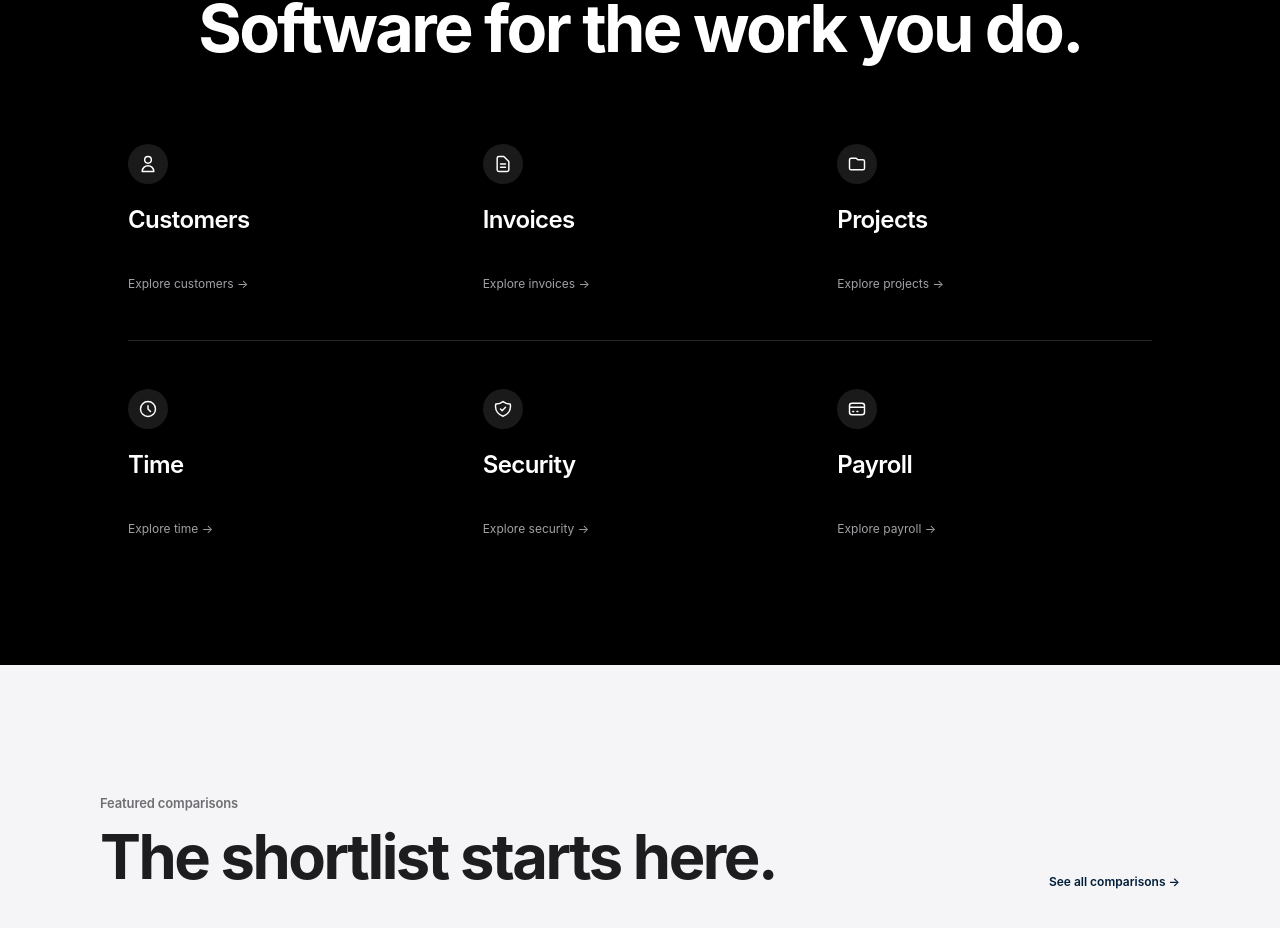
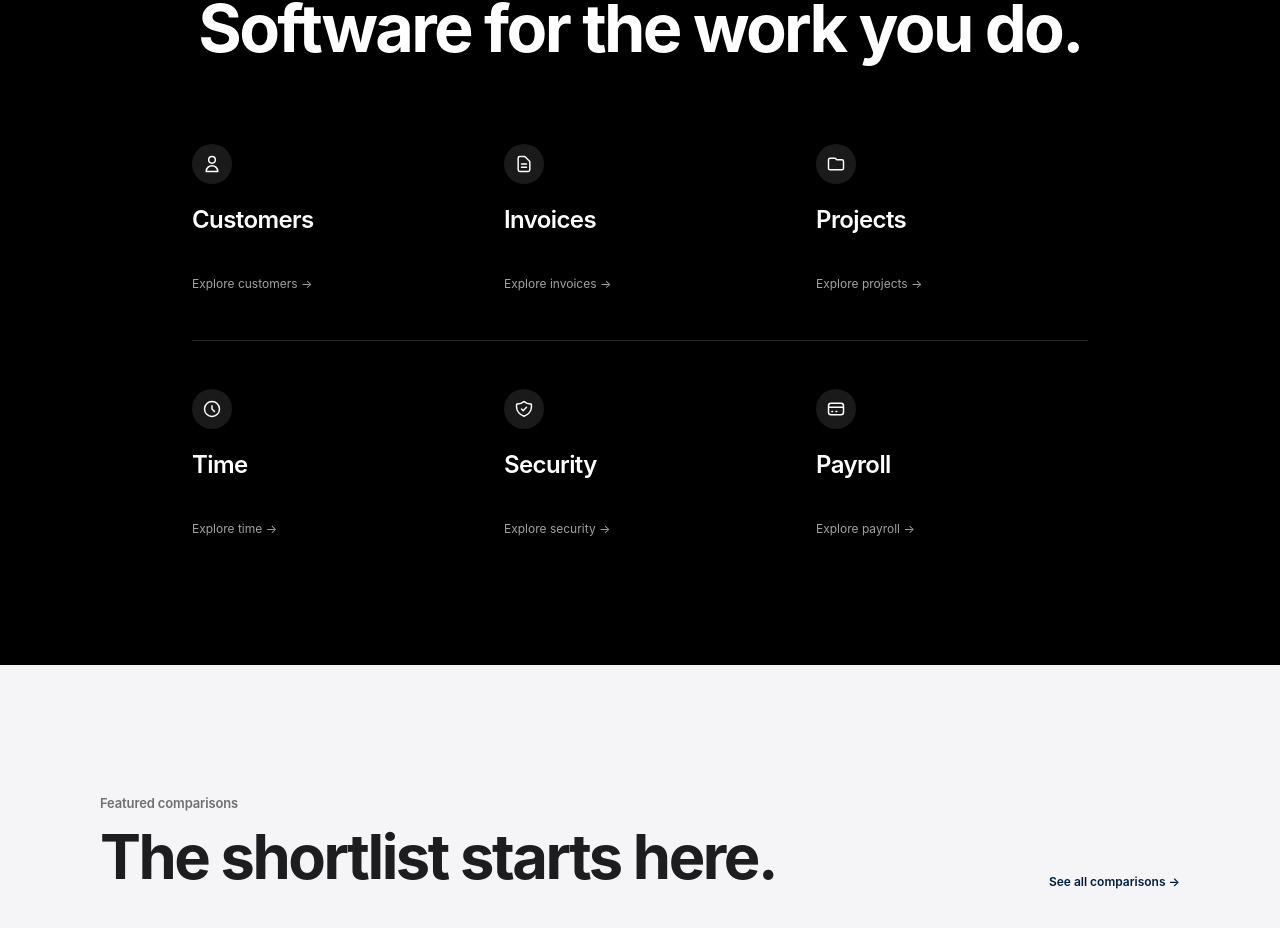
Before and after one commit to LinukaBandara/StackPick, a Next.js app: page / in a window 1280 px wide. Shown: the part 1212-2140 px from the top of the page. Built offline with nearby package versions, Linux system fonts and the light colour scheme; no server answers.

Commit message:
Center the full homepage category group

```diff
--- a/app/page.tsx
+++ b/app/page.tsx
@@ -174,7 +174,7 @@ export default function HomePage() {
             </h2>
           </div>
 
-          <div className="mx-auto mt-10 w-full max-w-5xl sm:mt-16 lg:mt-20">
+          <div className="mx-auto mt-10 w-full max-w-4xl sm:mt-16 lg:mt-20">
             {/* Row 1: Customers, Invoices, Projects */}
             <div className="grid grid-cols-2 gap-x-5 gap-y-8 sm:grid-cols-2 sm:gap-10 lg:grid-cols-3">
               {ROW1_CATEGORIES.map((item) => (
```
